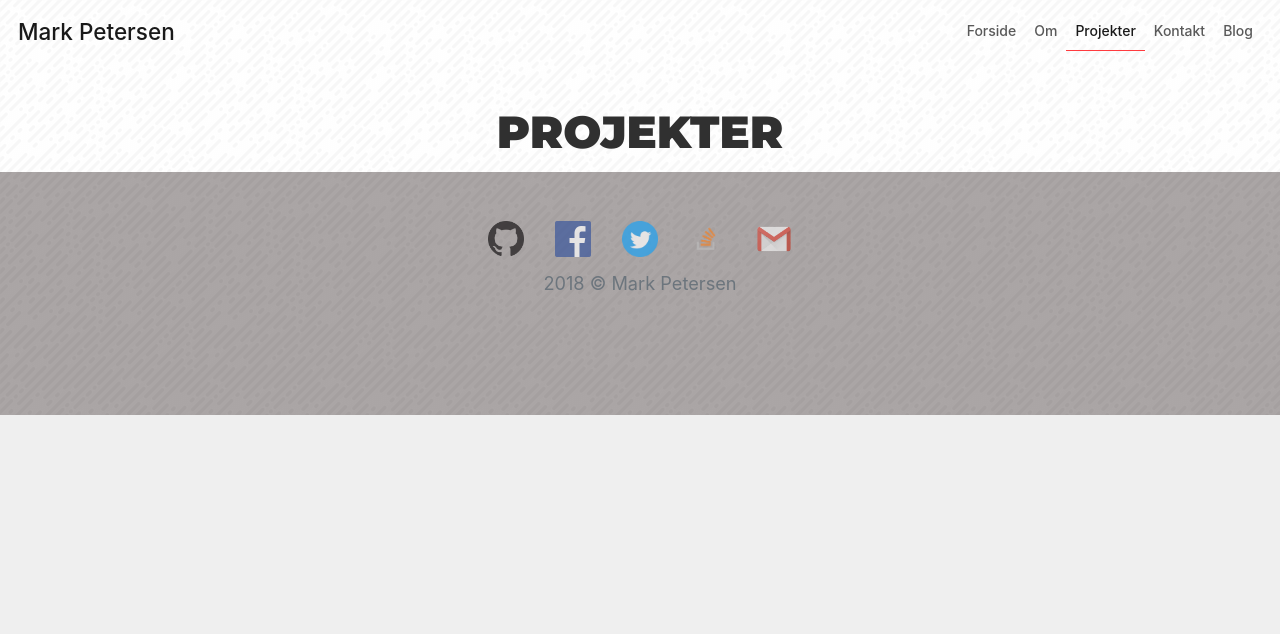
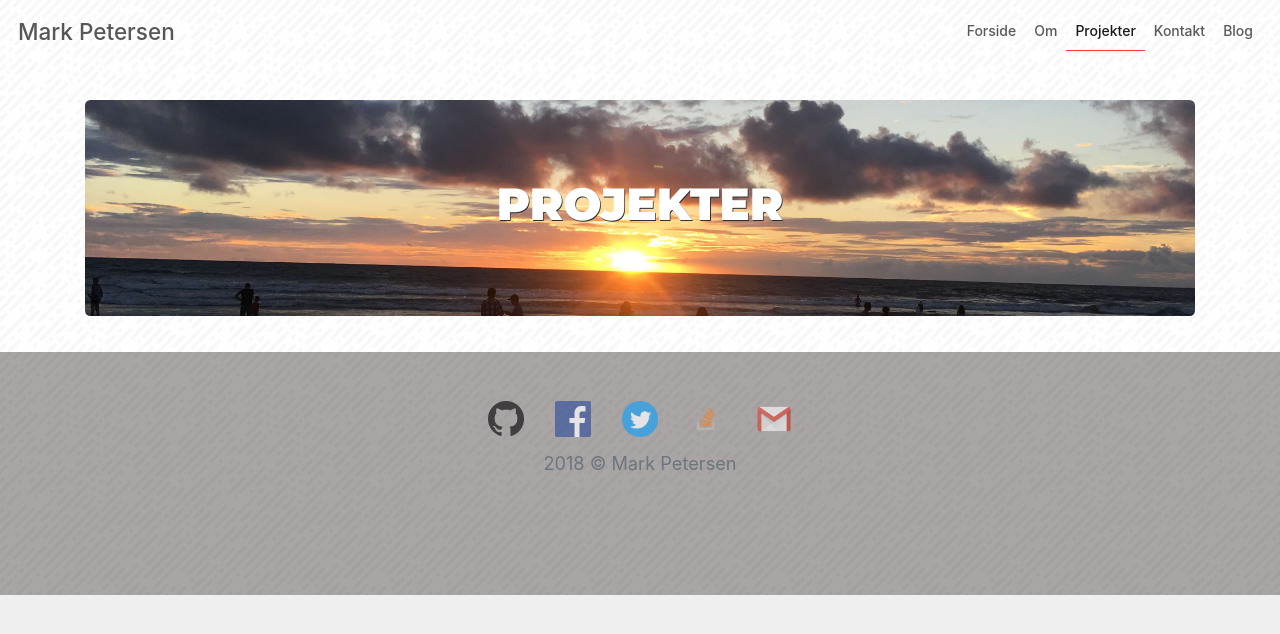
Before and after one commit to MarkP92/personal-portfolio, a Django app: page /projekter/ in a window 1280 px wide. Shown: the top 634 px of the page. Run offline with Django 3.2, Linux system fonts and the light colour scheme; data that the repository does not hold is empty; some libraries are stand-ins or nearby versions.

Commit message:
changes to js, css and added images

```diff
--- a/about/templates/about/about.html
+++ b/about/templates/about/about.html
@@ -4,13 +4,14 @@
 
 {% block content %}
     <div class="container">
+        <div class="jumbotron" id="about-jumbo"></div>
         <div class="row">
             <div class="col-lg-6 col-sm-12">
                     <h1 class="display-5">Mark Petersen</h1>
                 <p>Lorem, ipsum dolor sit amet consectetur adipisicing elit. Molestiae libero velit accusamus possimus ratione illum labore ex laboriosam, ab aspernatur distinctio reprehenderit eaque at officia, voluptate accusantium? Assumenda non, eaque, necessitatibus officiis eligendi modi laboriosam incidunt atque dolor esse rerum quis sapiente provident quia laudantium ipsam suscipit? Provident libero expedita, repellat asperiores, et eveniet sunt nihil maiores architecto facere dolorum doloremque modi, ratione soluta quia dicta! Delectus aliquam unde, porro ipsam veniam cumque quas architecto quidem. Error possimus mollitia odio quam necessitatibus quisquam molestiae porro a? Enim quos adipisci ullam id, laborum provident magni odio et numquam maxime soluta ab.</p>
             </div>
             <div class="col-lg-6 col-sm-12">
-                <img src="{% static 'img/about_image.jpeg' %}" class="img-fluid" alt="Mark Petersen" id="about-img">
+                <img src="{% static 'img/mark.jpg' %}" class="img-fluid" alt="Mark Petersen" id="about-img">
             </div>
         </div>
     </div>
--- a/blog/templates/blog/post_list.html
+++ b/blog/templates/blog/post_list.html
@@ -3,7 +3,9 @@
 
 {% block content %}
 <div class="container">
-    <h1 class="display-5">BLOG</h1>
+    <div class="jumbotron" id="blog-jumbo">
+        <h1 class="display-5" id="jumbo-head">BLOG</h1>
+    </div>
     {% for post in post_list %}
         <div class="row">
             <div class="col-md-2"></div>
--- a/project/templates/project/project_list.html
+++ b/project/templates/project/project_list.html
@@ -2,10 +2,8 @@
 {% block title %}Projekter{% endblock %}
 {% block content %}
 <div class="container">
-    <div class="row">
-        <div class="col-md-12">
-            <h1 class="display-5">PROJEKTER</h1>
-        </div>
+    <div class="jumbotron" id="project-jumbo">
+        <h1 class="display-5" id="jumbo-head">PROJEKTER</h1>
     </div>
     <div class="row">
         <div class="card-deck">
--- a/static/css/style.css
+++ b/static/css/style.css
@@ -50,6 +50,26 @@ h1,h2,h3,h4,h5,h6 {
 
 .active {
     border-bottom: 1px solid #ff3b3f;
+}
+
+.navbar-light .navbar-brand {
+    color: rgba(70, 69, 69, 0.9)
+}
+
+#menu {
+    position: absolute;
+    top: 0;
+    width: 100%;
+    z-index: 999;
+}
+
+#menu-wrap {
+    position: relative;
+}
+
+#menu.fixed {
+    position: fixed;
+    top: 0;
 }
 
 /* HERO */
@@ -158,22 +178,71 @@ h1,h2,h3,h4,h5,h6 {
     padding-bottom: 15px;
 }
 
-/* ABOUT SECTION */
+#jumbo-head {
+    color: rgb(255, 255, 255);
+    text-shadow: 0.8px 0.8px #303030;
+}
+
+/* ABOUT */
 #about-section {
     margin-top: -70px;
     padding: 1.25rem;
 }
 
-#about-text {
-    visibility: hidden;
-}
-
 #about-img {
     padding: 15px;
     border-radius: 10%;
+    height: 400px;
 }
 
-/* PROJECT SECTION */
+#about-jumbo {
+    background-image: url(../img/angkor_2.JPG);
+    background-size: cover;
+    height: 400px;
+    background-repeat: no-repeat;
+    background-position: center center;
+}
+
+/* SKILL ICON LIST */
+.skills {
+    list-style-type: none;
+    font-size: 1.2em;
+    margin: auto;
+    padding: 25px;
+}
+
+.skill-item {
+    display: inline;
+}
+
+.skill-item img {
+    /* animation: fadeInSkills 6s linear infinite 0s; */
+    width: 40px;
+    height: 40px;
+    opacity: 0.5;
+    -webkit-opacity: 0.5;
+    -moz-opacity: 0.5;
+    transition: 0.5s ease;
+    -webkit-transition: 0.5s ease;
+    -moz-transition: 0.5s ease;
+}
+
+.skill-item img:hover {
+    opacity: 0.9;
+    -webkit-opacity: 0.9;
+    -moz-opacity: 0.9;
+    transform: scale(1.5);
+}
+
+/* @keyframes fadeInSkills {
+    0% { opacity: 0; animation-timing-function: ease-in; }
+    8% { opacity: 0.4; }
+    19% { opacity: 0.6; }
+	25% { opacity: 0.9; }
+    100% { opacity: 1; }
+} */
+
+/* PROJECTS*/
 #project-section {
     background-color: rgba(125, 200, 216, 1);
     width: 100%;
@@ -182,7 +251,14 @@ h1,h2,h3,h4,h5,h6 {
     height: 100%;
 }
 
-/* BLOG SECTION */
+#project-jumbo {
+    background-image: url(../img/kuta.JPG);
+    background-size: cover;
+    background-repeat: no-repeat;
+    background-position: center center;
+}
+
+/* BLOG */
 #blog-section {
     background: #ff3b3f;
 }
@@ -270,6 +323,7 @@ h1,h2,h3,h4,h5,h6 {
     opacity: 0.7;
     -webkit-opacity: 0.7;
     -moz-opacity: 0.7;
+    color: grey;
 }
 
 .social li img:hover {
--- a/static/js/script.js
+++ b/static/js/script.js
@@ -1,4 +1,3 @@
-
 // ACTIVE NAV-LINK
 $(document).ready(function() {
     $('li.active').removeClass('active');
@@ -6,17 +5,37 @@ $(document).ready(function() {
 });
 
 // FADE IN ANIMATION FOR ABOUT SECTION
-$(window).scroll(function () {
-    console.log($(window).scrollTop());
-    var topDivHeight = $(".hero-section").height();
-    var viewPortSize = $(window).height();
+// $(window).scroll(function () {
+//     var topDivHeight = $(".hero-section").height();
+//     var viewPortSize = $(window).height();
 
-    var triggerAt = 400;
-    var triggerHeight = (topDivHeight - viewPortSize) + triggerAt;
+//     var triggerAt = 400;
+//     var triggerHeight = (topDivHeight - viewPortSize) + triggerAt;
 
-    if ($(window).scrollTop() >= triggerHeight) {
-        $('#about-text').css('visibility', 'visible').hide().fadeIn();
-        $('.skills').css('visibility', 'visible').hide().fadeIn(2500);
-        $(this).off('scroll');
-    }
+//     if ($(window).scrollTop() >= triggerHeight) {
+//         $('#about-text').css('visibility', 'visible').hide().fadeIn();
+//         $('.skills').css('visibility', 'visible').hide().fadeIn(2500);
+//         $(this).off('scroll');
+//     }
+// });
+
+// FIXED HEADER ON SCROLL UP
+$(document).ready(function() {
+    var previousScroll = 0,
+        headerOffset = $('#menu').offset().top;
+    $('#menu-wrap').height($('#menu').height());
+    $(window).scroll(function() {
+        var currentScroll = $(this).scrollTop();
+        if(currentScroll > headerOffset) {
+            if (currentScroll > previousScroll) {
+                $('#menu').fadeOut();
+            } else {
+                $('#menu').fadeIn();
+                $('#menu').addClass('fixed');
+            }
+        } else {
+             $('#menu').removeClass('fixed');
+        }
+        previousScroll = currentScroll;
+    });
 });
--- a/templates/base.html
+++ b/templates/base.html
@@ -37,7 +37,7 @@
 </head>
 <body>
     <header>
-        <nav class="navbar navbar-expand-lg navbar-light fixed-top" id="menu">
+        <nav class="navbar navbar-expand-lg navbar-light" id="menu">
             <a class="navbar-brand" href="{% url 'home' %}">Mark Petersen</a>
             <button class="navbar-toggler" type="button" data-toggle="collapse" data-target="#navbarNav" aria-controls="navbarNav" aria-expanded="false" aria-label="Toggle navigation">
                 <span class="navbar-toggler-icon"></span>
--- a/templates/index.html
+++ b/templates/index.html
@@ -79,6 +79,7 @@
         <div class="container">
             <h2 class="section-header" id="blog-head">SENESTE INDLÆG</h2>
             <div class="row">
+                <div class="card-deck">
                     {% for post in post_list %}
                         <div class="col-md-4 col-sm-6 col-xs-12">
                             <div class="card blog-card">
@@ -96,6 +97,7 @@
                     {% endfor %}
                 </div>
             </div>
+        </div>
     </section>
 {% endblock %}
 <!-- END CONTENT -->
```
Also changed, not shown: other parts of static/css/style.css (+13 -36 lines), static/img/angkor.JPG (added), static/img/angkor_2.JPG (added), static/img/bali.JPG (added), static/img/kuta.JPG (added), static/img/kuta_2.JPG (added), static/img/mark.jpg (added), static/img/penida.JPG (added), static/img/penida_2.JPG (added), 1 other file. Lines whose indentation alone changed are shown as unchanged.
